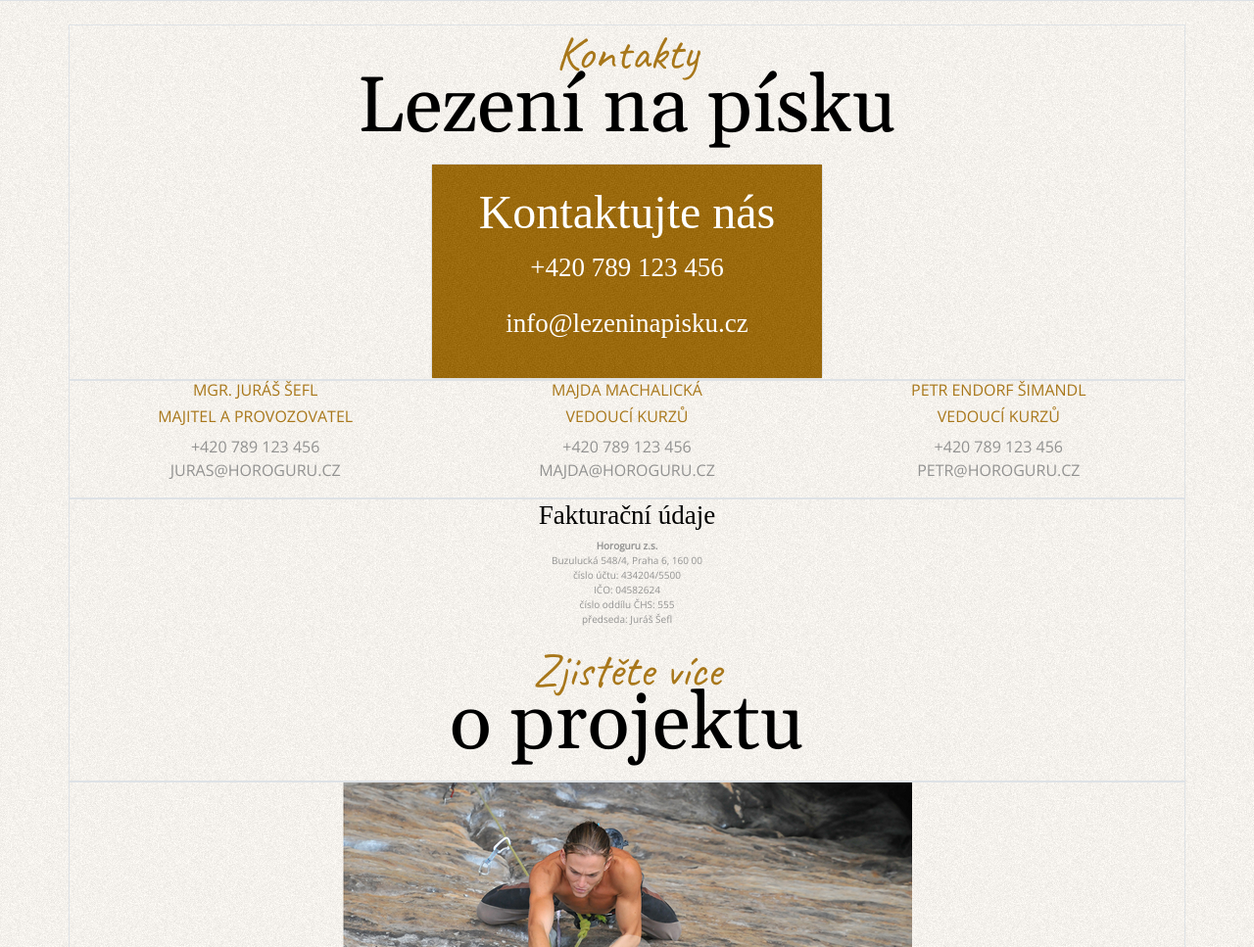
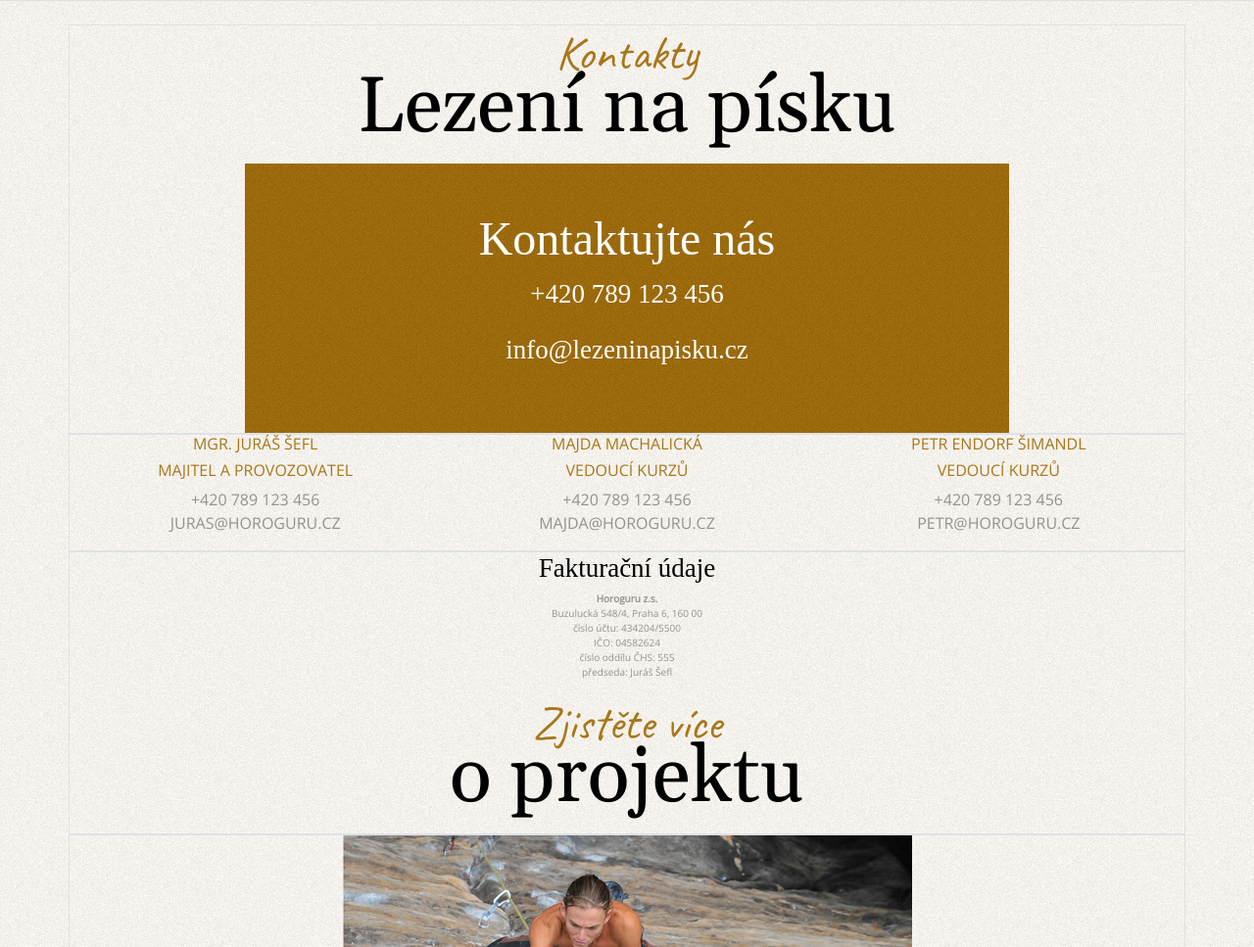
Before and after one commit to NeverGetTheUsernameIWant/Lezeni_na_pisku, a plain HTML site: page kontakty.html in a window 1280 px wide. Shown: the part 766-1733 px from the top of the page at 98% size. Drawn offline with nearby package versions, Linux system fonts and the light colour scheme.

Commit message:
finished Kontaktujte_nas card

```diff
--- a/kontakty.html
+++ b/kontakty.html
@@ -43,6 +43,7 @@
       <div class="row">
 
         <!--navbar logo-->
+        <!-- musím upravit zarovnání loga víc doleva -->
         <div class="col-md-4 border">
           <a href="index.html"><img src="./source/hexagon_outline.svg" alt="logo" style="height:6rem; padding-top: 8px; padding-bottom: 8px;"></a>
         </div>
@@ -97,21 +98,24 @@
 
   <!--kontakty , Lezení na písku nadpis, zlatý blok Kontaktujte nás-->
   <div class="container-sm mt-4 border">
+
     <h5 class="text-kurziva-zlata">Kontakty</h5>
     <h2>Lezení na písku</h2>
 
-    <div class="card mx-auto" style="width:400px; justify-content-center">
-      <div class="card-body text-center" style="background-image: url(./source/pattern_gold.jpg); ">
 
-
-
-        <h3 class="důvody-proč-na-skály-s-námi-text" style="font-size: 3rem;">Kontaktujte nás</h3>
-        <p class="důvody-proč-na-skály-s-námi-text"style="font-size: 27px;">+420 789 123 456</p>
-        <p class="důvody-proč-na-skály-s-námi-text"style="font-size: 27px;">info@lezeninapisku.cz</p>
+    <div class="container" style="max-width:780px; height: 275px; background-image: url(./source/pattern_gold.jpg); ">
+      <div class="row" style="height: 100%;">
+        <div class="col my-auto">
+          <h3 class="důvody-proč-na-skály-s-námi-text" style="font-size: 3rem;">Kontaktujte nás</h3>
+          <p class="důvody-proč-na-skály-s-námi-text"style="font-size: 27px;">+420 789 123 456</p>
+          <p class="důvody-proč-na-skály-s-námi-text"style="font-size: 27px;">info@lezeninapisku.cz</p>
+        </div>
       </div>
     </div>
 
   </div>
+
+
 
 
 
@@ -195,6 +199,7 @@
 
 
         <!-- 6 důvodů, proč na skály s námi -->
+        <!-- musím upravit zarovnání textů doleva tam kde je to potřeba  -->
 
         <div class="card mx-auto" style="width:400px; justify-content-center">
           <div class="card-body" style="background-image: url(./source/pattern_gold.jpg);">
--- a/style.css
+++ b/style.css
@@ -7,11 +7,13 @@
 
 body {
     background-image: url(./source/pattern_gray.jpg);
+    text-align: center;
 }
 
 .navbar-container {
     background-color: #f4f1ec;
 }
+
 
 /*    proč toto nefunguje??
 a.nav-link: hover {
@@ -23,6 +25,9 @@ a.nav-link: hover {
     background-position: center;
     position: static;
 }
+
+
+
 
 
 h1 {
```
